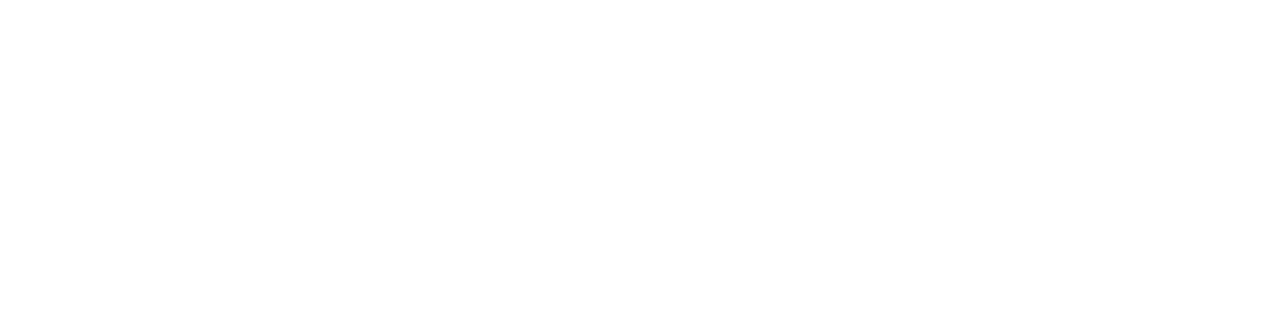
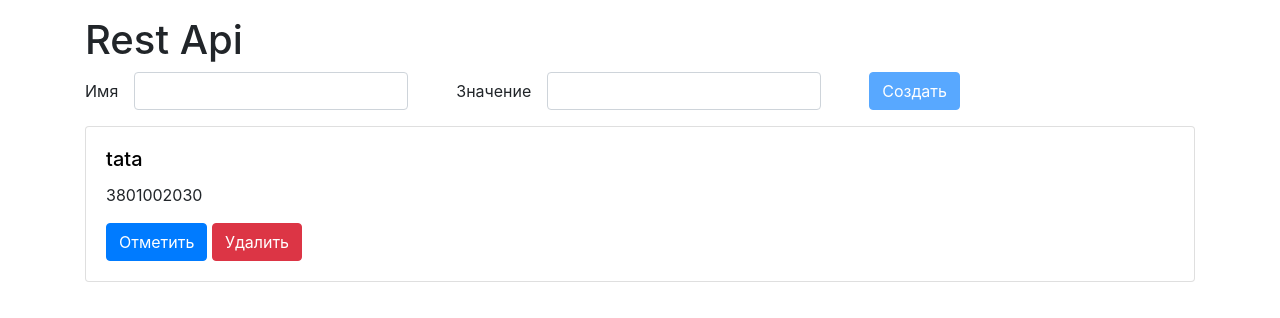
Before and after one commit to tataqt/REST-API-Vue, a website with bundled scripts: page client/index.html in a window 1280 px wide. Built offline with nearby package versions, Linux system fonts and the light colour scheme.

Commit message:
done client

```diff
--- a/app.js
+++ b/app.js
@@ -1,6 +1,8 @@
 const express = require('express');
 const path = require('path');
 const app = express();
+
+
 
 app.use(express.static(path.resolve(__dirname, 'client')));
 
--- a/client/frontend.js
+++ b/client/frontend.js
@@ -1 +1,35 @@
 import Vue from 'https://cdn.jsdelivr.net/npm/vue@2.6.11/dist/vue.esm.browser.js'
+
+new Vue({
+    el: '#app',
+    data() {
+        return {
+            form: {
+                name: '',
+                value: ''
+            },
+            contacts: [
+                { id: 1, name: "tata", value: '3801002030', marked: false }
+            ]
+        }
+    },
+    computed: {
+        canCreate() {
+            return this.form.value.trim() && this.form.name.trim();
+        }
+    },
+    methods: {
+        createContact() {
+            const { ...contact } = this.form;
+            this.contacts.push({ ...contact, id: Date.now(), marked: false });
+            this.form.name = this.form.value = '';
+        },
+        markContact(id) {
+            const contact = this.contacts.find(c => c.id === id)
+            contact.marked = true;
+        },
+        removeContact(id) {
+            this.contacts = this.contacts.filter(c => c.id !== id);
+        },
+    }
+})
--- a/client/index.html
+++ b/client/index.html
@@ -1,12 +1,50 @@
 <!DOCTYPE html>
 <html lang="en">
+
 <head>
     <meta charset="UTF-8">
     <meta name="viewport" content="width=device-width, initial-scale=1.0">
     <title>Rest api</title>
+    <link rel="stylesheet" href="https://stackpath.bootstrapcdn.com/bootstrap/4.1.3/css/bootstrap.min.css"
+        integrity="sha384-MCw98/SFnGE8fJT3GXwEOngsV7Zt27NXFoaoApmYm81iuXoPkFOJwJ8ERdknLPMO" crossorigin="anonymous">
+    <style>
+        [v-cloak] {
+            display: none;
+        }
+    </style>
 </head>
+
 <body>
+    <div class="container pt-3" id="app" v-cloak>
+        <h1>Rest Api</h1>
 
+        <form class="form-inline mb-3" @submit.prevent="createContact">
+            <div class="form-group mr-5">
+                <label for="name" class="mr-3">Имя</label>
+                <input type="text" class="form-control" id="name" v-model="form.name">
+            </div>
+            <div class="form-group mr-5">
+                <label for="value" class="mr-3">Значение</label>
+                <input type="text" class="form-control" id="value" v-model="form.value">
+            </div>
+            <button class="btn btn-primary" type="submit" :disabled="!canCreate">Создать</button>
+        </form>
+
+        <div v-if="contacts.length">
+            <div class="card mb-3" v-for="contact in contacts">
+                <div class="card-body">
+                    <h5 class="card-title" :style="{color: contact.marked ? 'red' : 'black'}">{{contact.name}}</h5>
+                    <p class="card-text">{{contact.value}}</p>
+                    <button class="btn btn-primary" @click="markContact(contact.id)"
+                        :disabled="contact.marked">Отметить</button>
+                    <button class="btn btn-danger" @click="removeContact(contact.id)">Удалить</button>
+                </div>
+            </div>
+        </div>
+        <p v-else>Контактов пока нет</p>
+
+    </div>
     <script type='module' src='frontend.js'></script>
 </body>
+
 </html>
```
